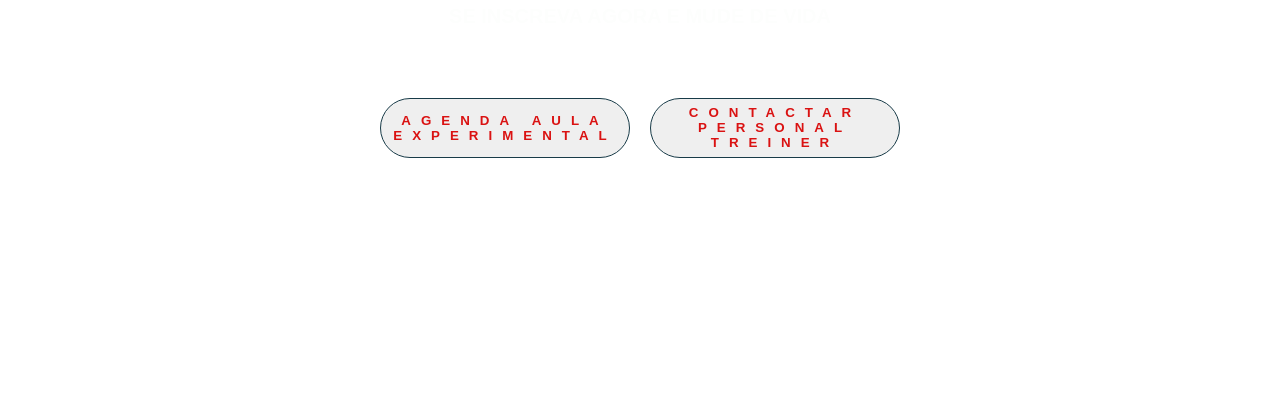
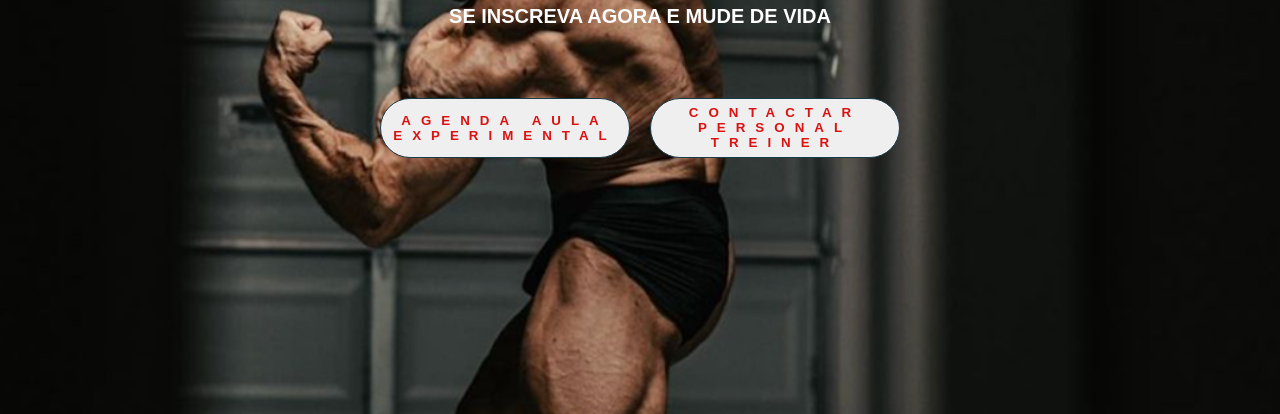
Before and after one commit to Renansellva/Academia, a plain HTML site: page index.html in a window 1280 px wide. Shown: the part 386-800 px from the top of the page. Drawn offline with Linux system fonts and the light colour scheme; the site is published under a folder, as on GitHub Pages, so addresses that start at the root find nothing.

Commit message:
consertei a url da imagem

```diff
--- a/style.css
+++ b/style.css
@@ -18,7 +18,7 @@ html{
 }
 body{
     background: linear-gradient(rgba(17, 17, 17, 0.8),rgba(20, 20, 20, 1));
-    background-image:url("/img/Chris-Bumstead.png") ;
+    background-image:url("img/Chris-Bumstead.png") ;
     background-position: center center;
     background-size: cover;
     background-position-y: 0px;
```
